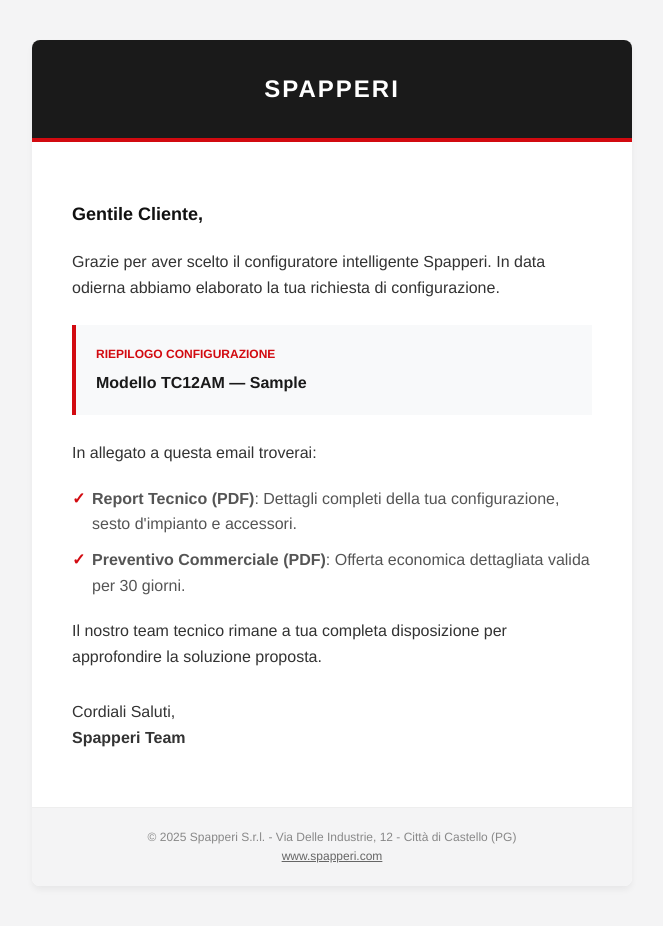
After one commit to dylanpatriarchi/spapperi-PoC, a Python web app: template spapperi-backend/app/templates/email_template.html in a window 1280 px wide. The commit adds this page. Shown: the whole page, without its empty margins (308-971 px from the left). Run offline with Jinja, Linux system fonts and the light colour scheme; the template is opened without the code that fills it: most values are stand-ins (such as "Sample title", 1, 10 or a date in 2020).

Commit message:
feat: Implement HTML email template for configuration reports and update existing report and commercial templates.

```diff
--- a/spapperi-backend/app/services/email_service.py
+++ b/spapperi-backend/app/services/email_service.py
@@ -31,7 +31,9 @@
         message["From"] = self.sender_email
         message["To"] = to_email
         message["Subject"] = subject
-        message.set_content(body)
+
+        # Set HTML content
+        message.set_content(body, subtype="html")
 
         # Add attachments
         for path in attachment_paths:
--- a/spapperi-backend/app/templates/commercial_template.html
+++ b/spapperi-backend/app/templates/commercial_template.html
@@ -177,7 +177,7 @@
     <div class="header">
         <img src="{{ logo_path }}" alt="Spapperi" class="logo">
         <div class="company-details">
-            <strong>Spapperi S.r.l.</strong><br>
+            <strong>Spapperi NT S.r.l.</strong><br>
             Via Delle Industrie, 12<br>
             06018 Città di Castello (PG) - Italy<br>
             P.IVA: IT00000000000<br>
@@ -292,7 +292,7 @@
     </div>
 
     <div class="footer">
-        Spapperi S.r.l. - C.F. / P.IVA IT00000000000 - www.spapperi.com
+        Spapperi NT S.r.l. - C.F. / P.IVA IT00000000000 - www.spapperi.com
     </div>
 </body>
 
--- /dev/null
+++ b/spapperi-backend/app/templates/email_template.html
@@ -0,0 +1,165 @@
+<!DOCTYPE html>
+<html>
+
+<head>
+    <meta charset="utf-8">
+    <meta name="viewport" content="width=device-width, initial-scale=1.0">
+    <title>Preventivo Spapperi</title>
+    <style>
+        body {
+            font-family: 'Helvetica Neue', Helvetica, Arial, sans-serif;
+            background-color: #f4f4f5;
+            margin: 0;
+            padding: 0;
+            color: #333;
+            line-height: 1.6;
+        }
+
+        .container {
+            max-width: 600px;
+            margin: 0 auto;
+            background-color: #ffffff;
+            border-radius: 8px;
+            overflow: hidden;
+            margin-top: 40px;
+            margin-bottom: 40px;
+            box-shadow: 0 4px 6px rgba(0, 0, 0, 0.05);
+        }
+
+        .header {
+            background-color: #1a1a1a;
+            padding: 30px;
+            text-align: center;
+        }
+
+        .header h1 {
+            color: #ffffff;
+            margin: 0;
+            font-size: 24px;
+            text-transform: uppercase;
+            letter-spacing: 2px;
+        }
+
+        .header-bar {
+            height: 4px;
+            background-color: #d20a10;
+            width: 100%;
+        }
+
+        .content {
+            padding: 40px;
+        }
+
+        .greeting {
+            font-size: 18px;
+            font-weight: bold;
+            margin-bottom: 20px;
+            color: #111;
+        }
+
+        .feature-box {
+            background-color: #f8f9fa;
+            border-left: 4px solid #d20a10;
+            padding: 20px;
+            margin: 25px 0;
+        }
+
+        .feature-title {
+            font-weight: bold;
+            color: #d20a10;
+            text-transform: uppercase;
+            font-size: 12px;
+            margin-bottom: 5px;
+        }
+
+        .feature-value {
+            font-size: 16px;
+            font-weight: bold;
+            color: #1a1a1a;
+        }
+
+        .button {
+            display: inline-block;
+            background-color: #d20a10;
+            color: #ffffff;
+            text-decoration: none;
+            padding: 12px 25px;
+            border-radius: 4px;
+            font-weight: bold;
+            margin-top: 20px;
+        }
+
+        .footer {
+            background-color: #f4f4f5;
+            padding: 20px;
+            text-align: center;
+            font-size: 12px;
+            color: #888;
+            border-top: 1px solid #eee;
+        }
+
+        .checklist {
+            margin: 20px 0;
+            padding: 0;
+            list-style: none;
+        }
+
+        .checklist li {
+            padding-left: 20px;
+            position: relative;
+            margin-bottom: 10px;
+            color: #555;
+        }
+
+        .checklist li:before {
+            content: "✓";
+            position: absolute;
+            left: 0;
+            color: #d20a10;
+            font-weight: bold;
+        }
+    </style>
+</head>
+
+<body>
+    <div class="container">
+        <div class="header">
+            <h1>Spapperi</h1>
+        </div>
+        <div class="header-bar"></div>
+
+        <div class="content">
+            <p class="greeting">Gentile Cliente,</p>
+
+            <p>Grazie per aver scelto il configuratore intelligente Spapperi. In data odierna abbiamo elaborato la tua
+                richiesta di configurazione.</p>
+
+            <div class="feature-box">
+                <div class="feature-title">Riepilogo Configurazione</div>
+                <div class="feature-value">Modello TC12AM &mdash; {{ crop_type }}</div>
+            </div>
+
+            <p>In allegato a questa email troverai:</p>
+            <ul class="checklist">
+                <li><strong>Report Tecnico (PDF)</strong>: Dettagli completi della tua configurazione, sesto d'impianto
+                    e accessori.</li>
+                <li><strong>Preventivo Commerciale (PDF)</strong>: Offerta economica dettagliata valida per 30 giorni.
+                </li>
+            </ul>
+
+            <p>Il nostro team tecnico rimane a tua completa disposizione per approfondire la soluzione proposta.</p>
+
+            <p style="margin-top: 30px;">
+                Cordiali Saluti,<br>
+                <strong>Spapperi Team</strong>
+            </p>
+        </div>
+
+        <div class="footer">
+            &copy; 2025 Spapperi S.r.l. - Via Delle Industrie, 12 - Città di Castello (PG)<br>
+            <a href="https://www.spapperi.com" style="color: #666; text-decoration: underline;">www.spapperi.com</a>
+        </div>
+    </div>
+</body>
+
+</html>
--- a/spapperi-backend/app/templates/report_template.html
+++ b/spapperi-backend/app/templates/report_template.html
@@ -450,7 +450,7 @@
         </div>
 
         <div class="footer">
-            <p><strong>Spapperi S.r.l.</strong> - Via Delle Industrie, 12 - 06018 Città di Castello (PG) - Italy</p>
+            <p><strong>Spapperi NT S.r.l.</strong> - Via Delle Industrie, 12 - 06018 Città di Castello (PG) - Italy</p>
             <p>www.spapperi.com | info@spapperi.com | +39 075 855 0005</p>
         </div>
     </div>
```
Also changed, not shown: spapperi-backend/main.py (+9 -13 lines).
